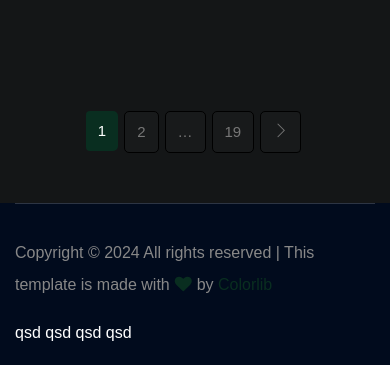
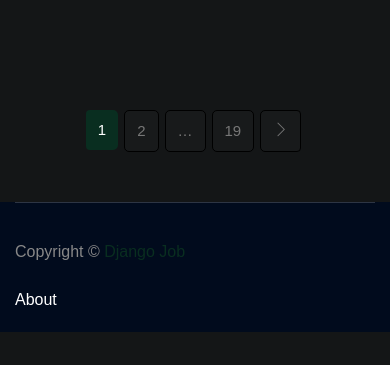
Before and after one commit to OZX-OG/JobPortal-django, a Django app: page / in a window 390 px wide. Shown: the part 6040-6405 px from the top of the page. After the commit the page ends 6372 px from the top, so only its background shows below. Run offline with Django 4.2, Linux system fonts and the light colour scheme; data comes from the database, SQL or seed files in the repository; parts of the project's set-up code (start-up, migrations or seed data) failed here and were passed over; some libraries are stand-ins or nearby versions; some web fonts are replaced.

Commit message:
edit template

```diff
--- a/templates/partials/_footer.html
+++ b/templates/partials/_footer.html
@@ -6,22 +6,14 @@
               <div class="row d-flex justify-content-between align-items-center">
                   <div class="col-xl-10 col-lg-10 ">
                       <div class="footer-copy-right">
-                          <p><!-- Link back to Colorlib can't be removed. Template is licensed under CC BY 3.0. -->
-                              Copyright &copy;
-                              <script>document.write(new Date().getFullYear());</script> All rights reserved |
-                              This template is made with <i class="fa fa-heart" aria-hidden="true"></i> by <a
-                                  href="https://colorlib.com" target="_blank">Colorlib</a>
-                              <!-- Link back to Colorlib can't be removed. Template is licensed under CC BY 3.0. -->
+                          <p>
+                              Copyright &copy; <a href="https://colorlib.com" target="_blank"> Django Job</a>
                           </p>
                       </div>
                   </div>
                   <div class="col-xl-2 col-lg-2">
                       <div class="footer-social f-right">
-                          <a href="#">qsd</a>
-                          <a href="#">qsd</a>
-                          <a href="#">qsd</a>
-                          <a href="#">qsd</a>
-
+                          <a href="#">About</a>
                       </div>
                   </div>
               </div>
--- a/templates/partials/_navbar.html
+++ b/templates/partials/_navbar.html
@@ -16,29 +16,7 @@
         <div class="row align-items-center ">
           <div class="col-lg-3 col-md-2">
             <div class="logo">
-              <a href="{% url 'index' %}"><img src="{% static 'img/logo/logo.png' %}" alt=""></a>
-            </div>
-          </div>
-          <div class="col-lg-9 col-md-9">
-            <div class="menu-wrapper justify-content-center">
-              <div class="main-menu">
-                <nav class="d-none d-lg-block">
-                  <ul id="navigation">
-                    <li><a href="{% url 'index' %}">Home</a></li>
-                    <li><a href="job_listing.html">Find a Jobs </a></li>
-                    <li><a href="about.html">About</a></li>
-                    <li><a href="#">Page</a>
-                      <ul class="submenu">
-                        <li><a href="blog.html">Blog</a></li>
-                        <li><a href="single-blog.html">Blog Details</a></li>
-                        <li><a href="elements.html">Elements</a></li>
-                        <li><a href="job_details.html">job Details</a></li>
-                      </ul>
-                    </li>
-                    <li><a href="contact.html">Contact</a></li>
-                  </ul>
-                </nav>
-              </div>
+              <a href="{% url 'index' %}"><img src="{% static 'img/logo/logo.png' %}" alt="Django Job Portal"></a>
             </div>
           </div>
           <div class="col-12">
```
